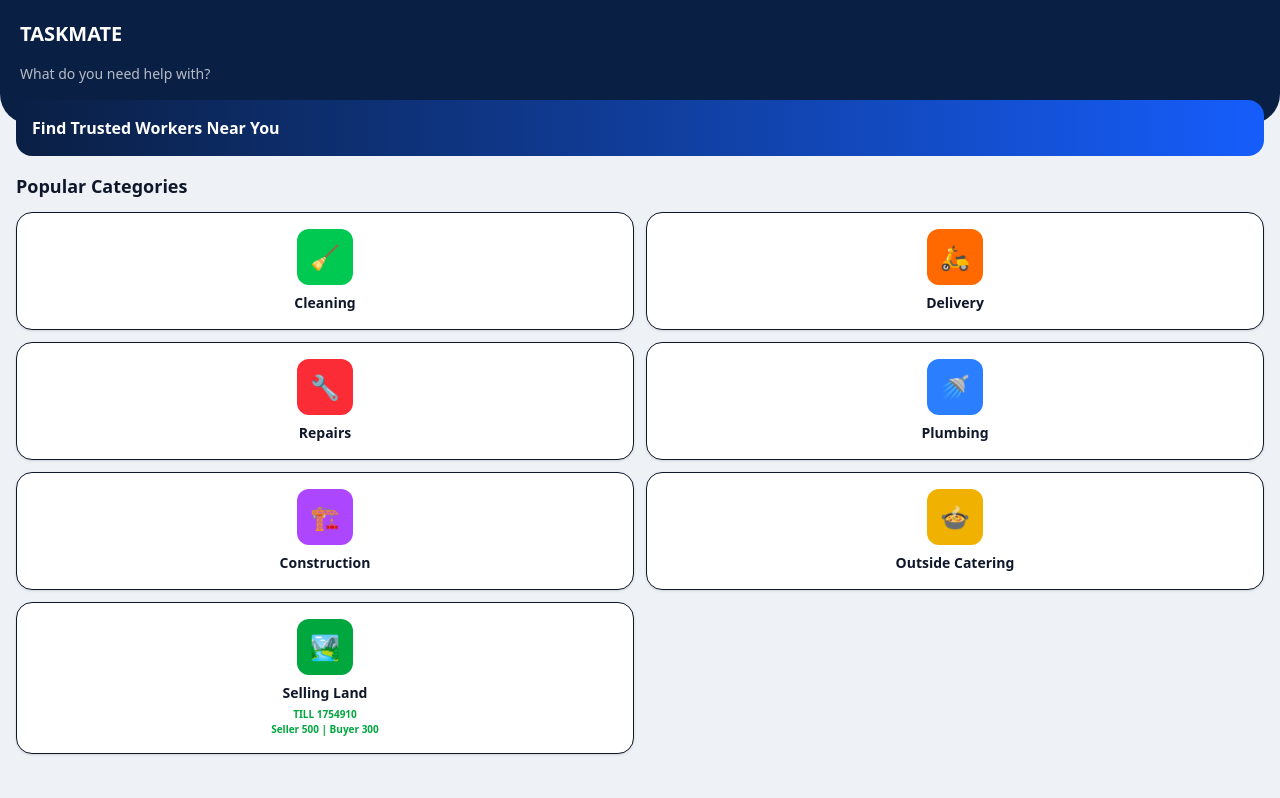
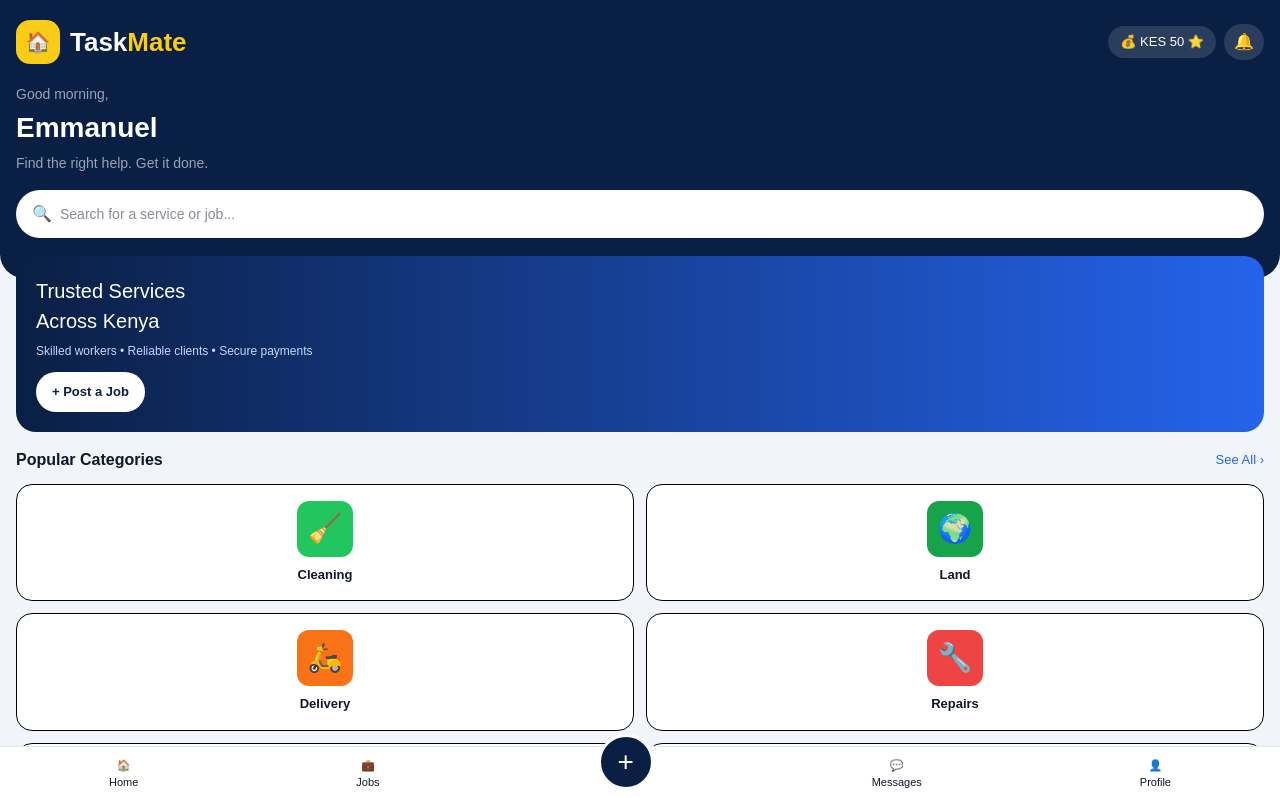
Before and after one commit to njoguemmanuel04-lgtm/taskmate, a Next.js app: page / in a window 1280 px wide. Shown: the top 798 px of the page. Built offline with nearby package versions, Linux system fonts and the light colour scheme.

Commit message:
Update page.tsx

```diff
--- a/app/page.tsx
+++ b/app/page.tsx
@@ -1,32 +1,69 @@
 "use client";
 import { useState } from "react";
-export default function Home(){
-const [search,setSearch]=useState("");
-const go=(p:string)=>window.location.href=p;
-const cats=[
-{name:"Cleaning",l:"🧹",bg:"bg-green-500",p:"/jobs?cat=cleaning"},
-{name:"Delivery",l:"🛵",bg:"bg-orange-500",p:"/jobs?cat=delivery"},
-{name:"Repairs",l:"🔧",bg:"bg-red-500",p:"/jobs?cat=repairs"},
-{name:"Plumbing",l:"🚿",bg:"bg-blue-500",p:"/jobs?cat=plumbing"},
-{name:"Construction",l:"🏗️",bg:"bg-purple-500",p:"/jobs?cat=construction"},
-{name:"Outside Catering",l:"🍲",bg:"bg-yellow-500",p:"/jobs?cat=catering"},
-{name:"Selling Land",l:"🏞️",bg:"bg-green-600",p:"/land"},
-];
-return(
-<div className="min-h-screen bg-[#eef2f7] pb-20">
-<div className="bg-[#0a1f44] p-5 pb-10 rounded-b-[30px]">
-<div className="flex justify-between"><div className="text-white font-bold text-xl">TASKMATE</div></div>
-<div className="mt-4"><div className="text-white/70 text-sm">What do you need help with?</div></div>
-</div>
-<div className="bg-gradient-to-r from-[#0a1f44] to-blue-600 mx-4 -mt-6 rounded-2xl p-4 text-white font-bold">Find Trusted Workers Near You</div>
-<div className="p-4"><div className="font-bold text-lg mb-3">Popular Categories</div>
-<div className="grid grid-cols-2 gap-3">
-{cats.map((c:any,i)=><div key={i} onClick={()=>go(c.p)} className="bg-white rounded-2xl p-4 flex flex-col items-center shadow-sm border cursor-pointer active:scale-95">
-<div className={`w-14 h-14 ${c.bg} rounded-xl flex items-center justify-center text-2xl`}>{c.l}</div>
-<div className="font-bold text-sm mt-2 text-center">{c.name}</div>
-{c.name==="Selling Land" && <div className="text-[10px] text-green-600 font-bold text-center mt-1">TILL 1754910<br/>Seller 500 | Buyer 300</div>}
-</div>)}
-</div></div>
-</div>
-)
+export default function Page(){
+ const [q,setQ]=useState("");
+ return(
+  <div style={{background:"#f1f5f9", minHeight:"100vh", fontFamily:"sans-serif", paddingBottom:80}}>
+    {/* DARK BLUE HEADER - Good morning theme */}
+    <div style={{background:"#0a1f44", padding:"20px 16px 40px", borderRadius:"0 0 24px 24px"}}>
+      <div style={{display:"flex", justifyContent:"space-between", alignItems:"center"}}>
+        <div style={{display:"flex", alignItems:"center", gap:10}}>
+          <div style={{background:"#facc15", width:44, height:44, borderRadius:14, display:"flex", alignItems:"center", justifyContent:"center", fontSize:20}}>🏠</div>
+          <b style={{color:"white", fontSize:26}}>Task<span style={{color:"#facc15"}}>Mate</span></b>
+        </div>
+        <div style={{display:"flex", gap:8, alignItems:"center"}}>
+          <button onClick={()=>window.location.href="/subscription"} style={{background:"#ffffff22", color:"white", borderRadius:20, padding:"6px 12px", border:"none", fontSize:13}}>💰 KES 50 ⭐</button>
+          <button style={{background:"#ffffff22", borderRadius:20, padding:"6px 10px", border:"none"}}>🔔</button>
+        </div>
+      </div>
+      <p style={{color:"#94a3b8", marginTop:20, marginBottom:2, fontSize:14}}>Good morning,</p>
+      <h1 style={{color:"white", fontSize:28, margin:0, fontWeight:"bold"}}>Emmanuel</h1>
+      <p style={{color:"#94a3b8", marginTop:4, fontSize:14}}>Find the right help. Get it done.</p>
+      <div style={{background:"white", borderRadius:24, padding:"12px 16px", display:"flex", alignItems:"center", gap:8, marginTop:16}}>
+        <span>🔍</span>
+        <input value={q} onChange={e=>setQ(e.target.value)} placeholder="Search for a service or job..." style={{border:"none", outline:"none", flex:1, fontSize:14}}/>
+      </div>
+    </div>
+
+    {/* BLUE BANNER - Trusted Services Across Kenya */}
+    <div style={{background:"linear-gradient(90deg,#0a1f44,#2563eb)", margin:"-22px 16px 16px", borderRadius:20, padding:20, color:"white"}}>
+      <h2 style={{margin:0, fontSize:20}}>Trusted Services</h2>
+      <h2 style={{margin:0, fontSize:20}}>Across Kenya</h2>
+      <p style={{color:"#bfdbfe", fontSize:12, margin:"6px 0 0"}}>Skilled workers • Reliable clients • Secure payments</p>
+      <button style={{background:"white", color:"#0a1f44", borderRadius:20, padding:"10px 16px", border:"none", fontWeight:"bold", marginTop:12, fontSize:13}}>+ Post a Job</button>
+    </div>
+
+    <div style={{padding:"0 16px"}}>
+      <div style={{display:"flex", justifyContent:"space-between", alignItems:"center"}}><b>Popular Categories</b><span style={{color:"#2563eb", fontSize:13}}>See All ›</span></div>
+      <div style={{display:"grid", gridTemplateColumns:"1fr 1fr", gap:12, marginTop:12}}>
+        {[
+         ["🧹","Cleaning","#22c55e"],
+         ["🌍","Land","#16a34a"],
+         ["🛵","Delivery","#f97316"],
+         ["🔧","Repairs","#ef4444"],
+         ["💧","Plumbing","#3b82f6"],
+         ["👷","Construction","#a855f7"],
+         ["👨‍🍳","Catering","#eab308"],
+        ].map(([icon,name,color]:any)=>(
+         <div key={name} onClick={()=>{
+           if(name==="Land") window.location.href="/land";
+           if(name==="Cleaning") alert("Cleaning coming");
+         }} style={{background:"white", border:"1px solid black", borderRadius:16, padding:16, textAlign:"center", cursor:"pointer"}}>
+           <div style={{background:color, width:56, height:56, borderRadius:12, display:"flex", alignItems:"center", justifyContent:"center", margin:"0 auto", fontSize:28}}>{icon}</div>
+           <b style={{fontSize:13, display:"block", marginTop:8}}>{name}</b>
+         </div>
+        ))}
+      </div>
+    </div>
+
+    {/* BOTTOM NAV */}
+    <div style={{position:"fixed", bottom:0, left:0, right:0, background:"white", display:"flex", justifyContent:"space-around", alignItems:"center", padding:"10px 0", borderTop:"1px solid #e2e8f0"}}>
+      <div style={{textAlign:"center", fontSize:11}}>🏠<br/>Home</div>
+      <div style={{textAlign:"center", fontSize:11}}>💼<br/>Jobs</div>
+      <div style={{background:"#0a1f44", color:"white", width:56, height:56, borderRadius:28, display:"flex", alignItems:"center", justifyContent:"center", fontSize:28, marginTop:-24, border:"3px solid white"}}>+</div>
+      <div style={{textAlign:"center", fontSize:11}}>💬<br/>Messages</div>
+      <div style={{textAlign:"center", fontSize:11}}>👤<br/>Profile</div>
+    </div>
+  </div>
+ )
 }
```
